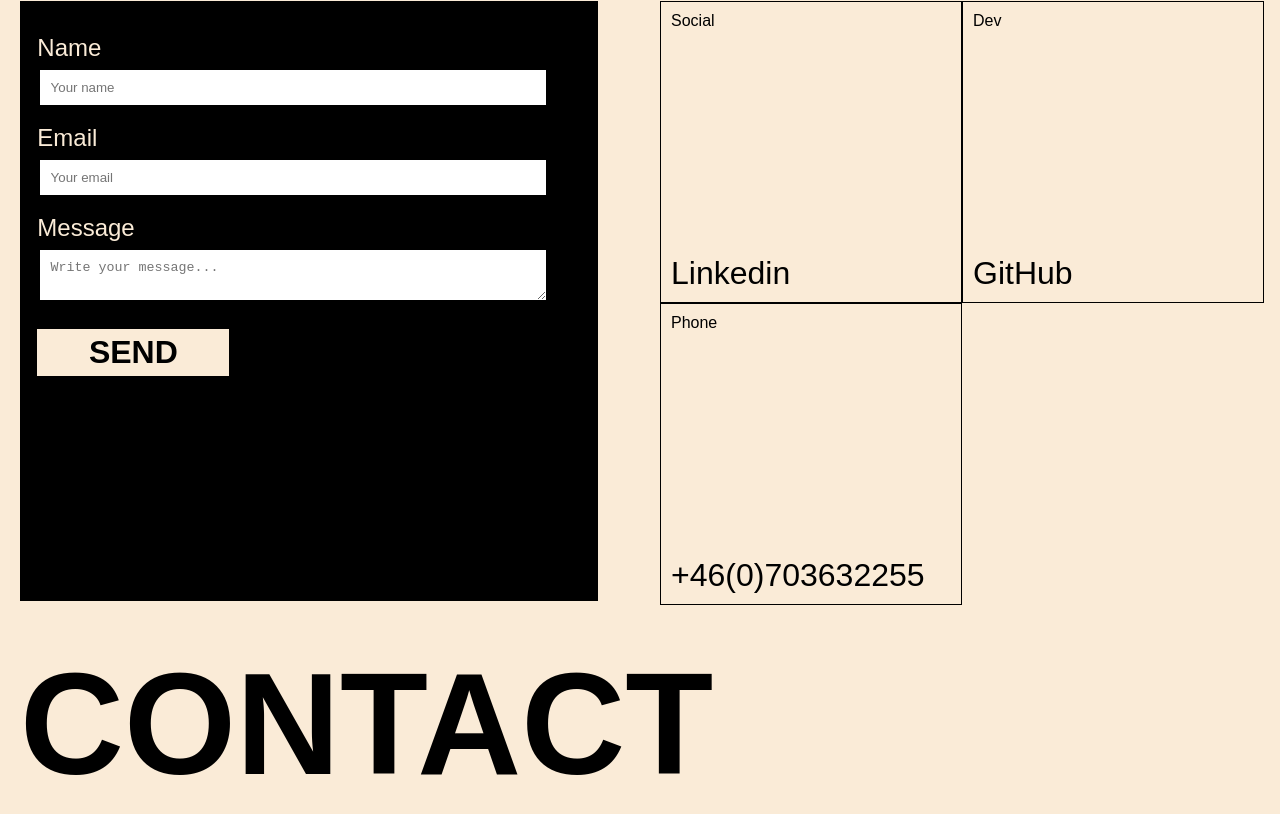
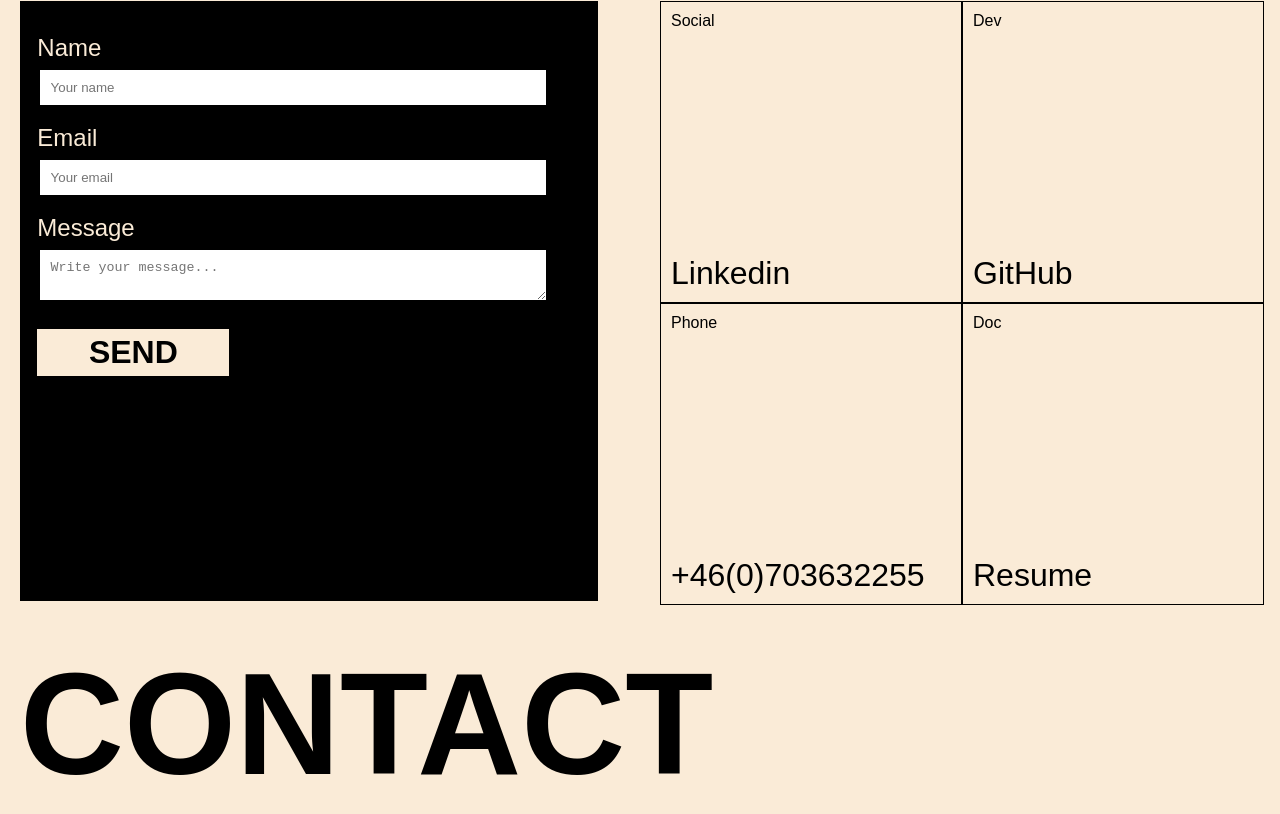
Before and after one commit to emiliasaberski/portfolio, a React (Create React App) app: page / in a window 1280 px wide. Shown: the part 3042-3856 px from the top of the page. Built offline with nearby package versions, Linux system fonts and the light colour scheme; a web font is replaced by a local one.

Commit message:
Added resume

```diff
--- a/src/components/Contact/Contact.js
+++ b/src/components/Contact/Contact.js
@@ -7,13 +7,19 @@ export const Contact = () => {
     <section className="contact-container" id="contact">
       <div className="contact-wrapper">
         <div className="contact-boxes">
-          <a href="https://www.linkedin.com/in/emiliasaberski/">
+          <a
+            href="https://www.linkedin.com/in/emiliasaberski/"
+            target="_blank"
+            rel="noreferrer">
             <div className="contact-element">
               <p>Social</p>
               <span>Linkedin</span>
             </div>
           </a>
-          <a href="https://github.com/emiliasaberski">
+          <a
+            href="https://github.com/emiliasaberski"
+            target="_blank"
+            rel="noreferrer">
             <div className="contact-element">
               <p>Dev</p>
               <span>GitHub</span>
@@ -25,6 +31,15 @@ export const Contact = () => {
               <span>+46(0)703632255</span>
             </div>
           </a>
+          <a
+            href="https://drive.google.com/file/d/1qBLr6C74lrmTy-CWb7Bnl1N5AKZIlnud/view?usp=sharing"
+            target="_blank"
+            rel="noreferrer">
+            <div className="contact-element">
+              <p>Doc</p>
+              <span>Resume</span>
+            </div>
+          </a>
         </div>
         <ContactForm />
       </div>
```
